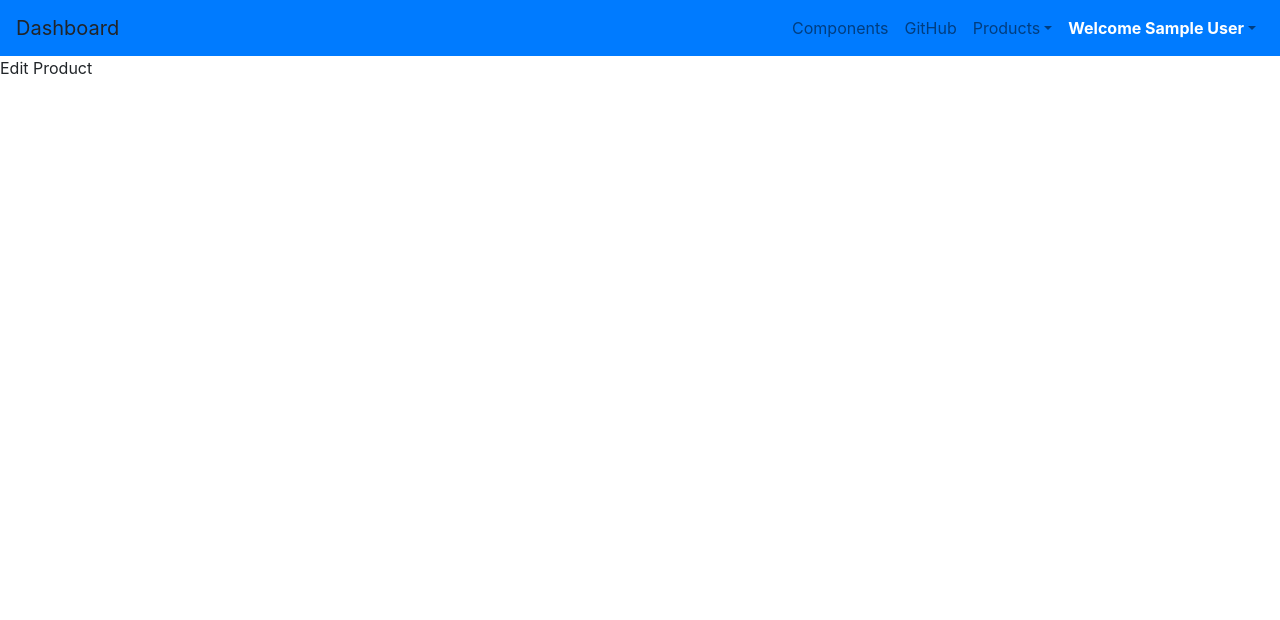
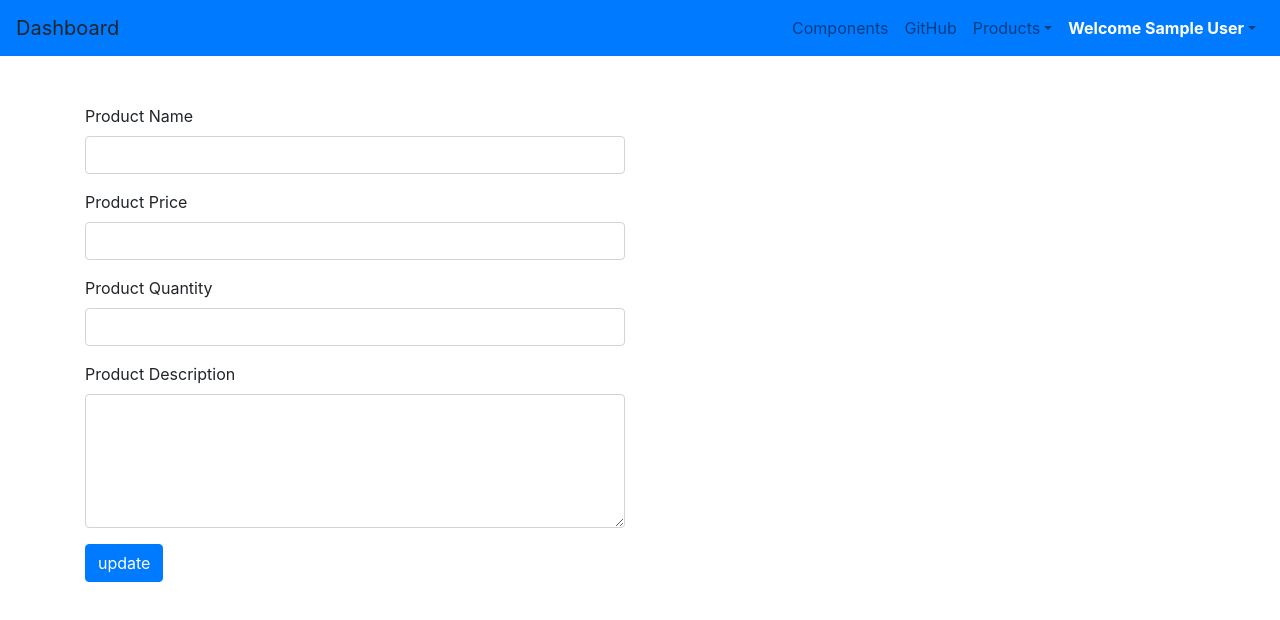
Before and after one commit to abujaid/react-application, a React (Create React App) app: page /product/edit/1 in a window 1280 px wide. Shown: the top 620 px of the page. Built offline with nearby package versions, Linux system fonts and the light colour scheme; no server answers; sample sign-in values are in the browser's storage.

Commit message:
add edit component and spiner

```diff
--- a/src/components/admin/products/edit.js
+++ b/src/components/admin/products/edit.js
@@ -4,11 +4,40 @@ import { getProductById, getProduct } from '../../../store/actions/productAction
 
 class Edit extends Component {
   componentDidMount() {
+    console.log(this.props.match.params.id);
     this.props.getProductById(this.props.match.params.id);
   }
   render() {
-    console.log(this.props);
-    return <div>Edit Product</div>;
+    // console.log(this.props);
+    return (
+      <div className="container mt-5">
+        <div className="row">
+          <div className="col-sm-6">
+            <form action="">
+              <div className="form-group">
+                <label htmlFor="title">Product Name</label>
+                <input type="text" name="title" className="form-control" />
+              </div>
+              <div className="form-group">
+                <label htmlFor="price">Product Price</label>
+                <input type="number" className="form-control" />
+              </div>
+              <div className="form-group">
+                <label htmlFor="quantity">Product Quantity</label>
+                <input type="number" className="form-control" />
+              </div>
+              <div className="form-group">
+                <label htmlFor="description">Product Description</label>
+                <textarea name="" id="" cols="30" rows="5" className="form-control"></textarea>
+              </div>
+              <div className="form-group">
+                <button className="btn btn-primary">update</button>
+              </div>
+            </form>
+          </div>
+        </div>
+      </div>
+    );
   }
 }
 const mapStateToProps = state => {
--- a/src/components/admin/products/products.js
+++ b/src/components/admin/products/products.js
@@ -1,6 +1,7 @@
 import React, { Component } from 'react';
 import { connect } from 'react-redux';
 import { withRouter, Link } from 'react-router-dom';
+import { Spinner } from 'reactstrap';
 import moment from 'moment';
 
 import Swal from 'sweetalert2';
@@ -14,7 +15,7 @@ class Products extends Component {
       success: false
     };
   }
-  hideAlert = () => {};
+
   componentDidMount() {
     this.props.getProduct();
   }
@@ -33,7 +34,12 @@ class Products extends Component {
     const { products, isLoading } = this.props.products;
     return (
       <div className="container">
+        {!isLoading ? (
           <div className="row">
+            <Link to="/add-product" className="btn btn-primary mt-2 mb-2">
+              Add Product
+            </Link>
+
             <table className="table">
               <thead>
                 <tr>
@@ -46,8 +52,7 @@ class Products extends Component {
                 </tr>
               </thead>
               <tbody>
-              {!isLoading ? (
-                products.map(({ _id, title, description, price, quantity, date }) => (
+                {products.map(({ _id, title, description, price, quantity, date }) => (
                   <tr key={_id}>
                     <td>{moment(date).format('DD/MM/YYYY')}</td>
                     <td>{title}</td>
@@ -62,13 +67,18 @@ class Products extends Component {
                       </Link>
                     </td>
                   </tr>
-                ))
-              ) : (
-                <h1>loading.........</h1>
-              )}
+                ))}
               </tbody>
             </table>
           </div>
+        ) : (
+          <div className="text-center mt-5">
+            <Spinner type="grow" color="success" />
+            <Spinner type="grow" color="danger" />
+            <Spinner type="grow" color="warning" />
+            <Spinner type="grow" color="info" />
+          </div>
+        )}
       </div>
     );
   }
```
Lines whose indentation alone changed are shown as unchanged.
